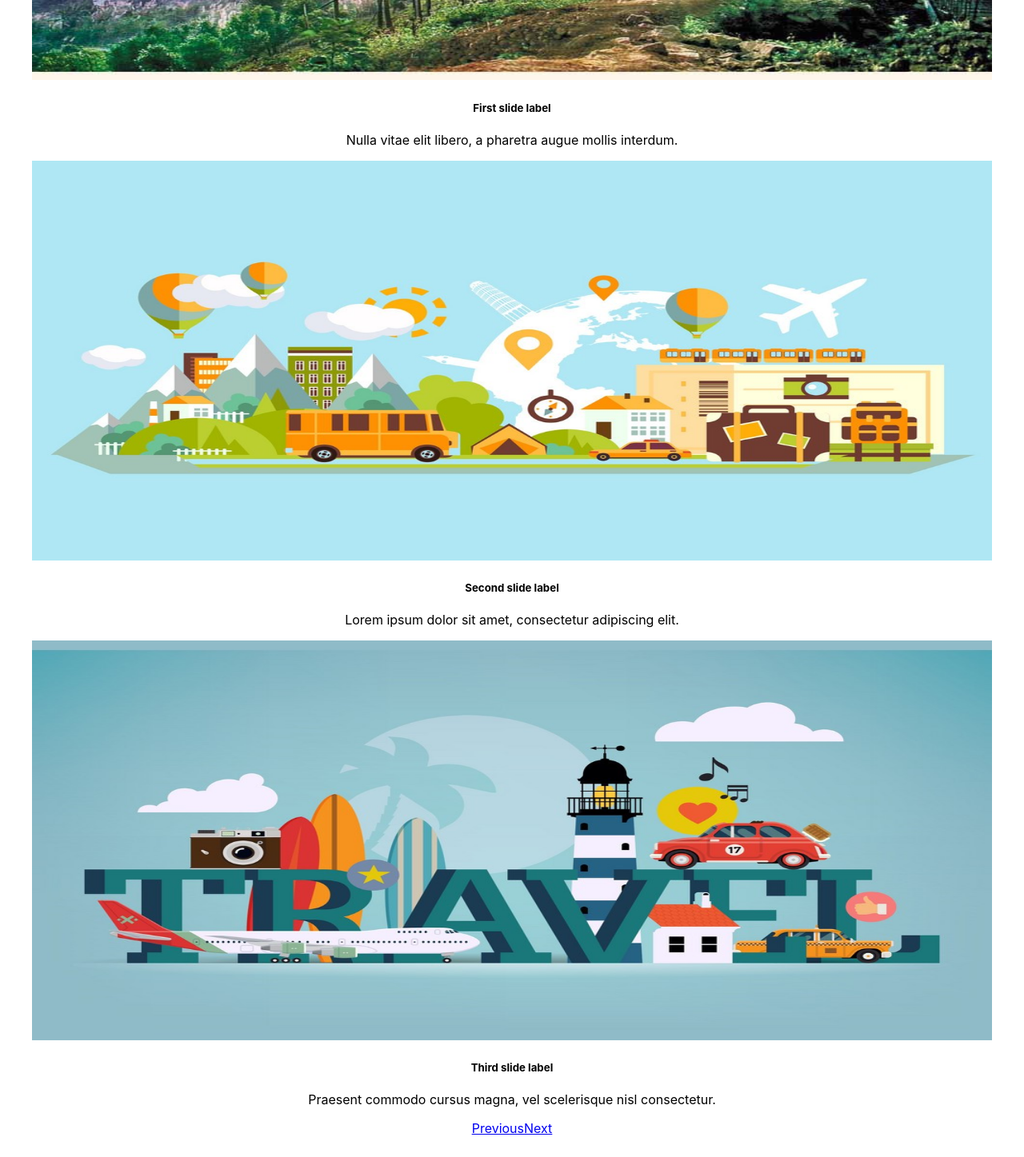
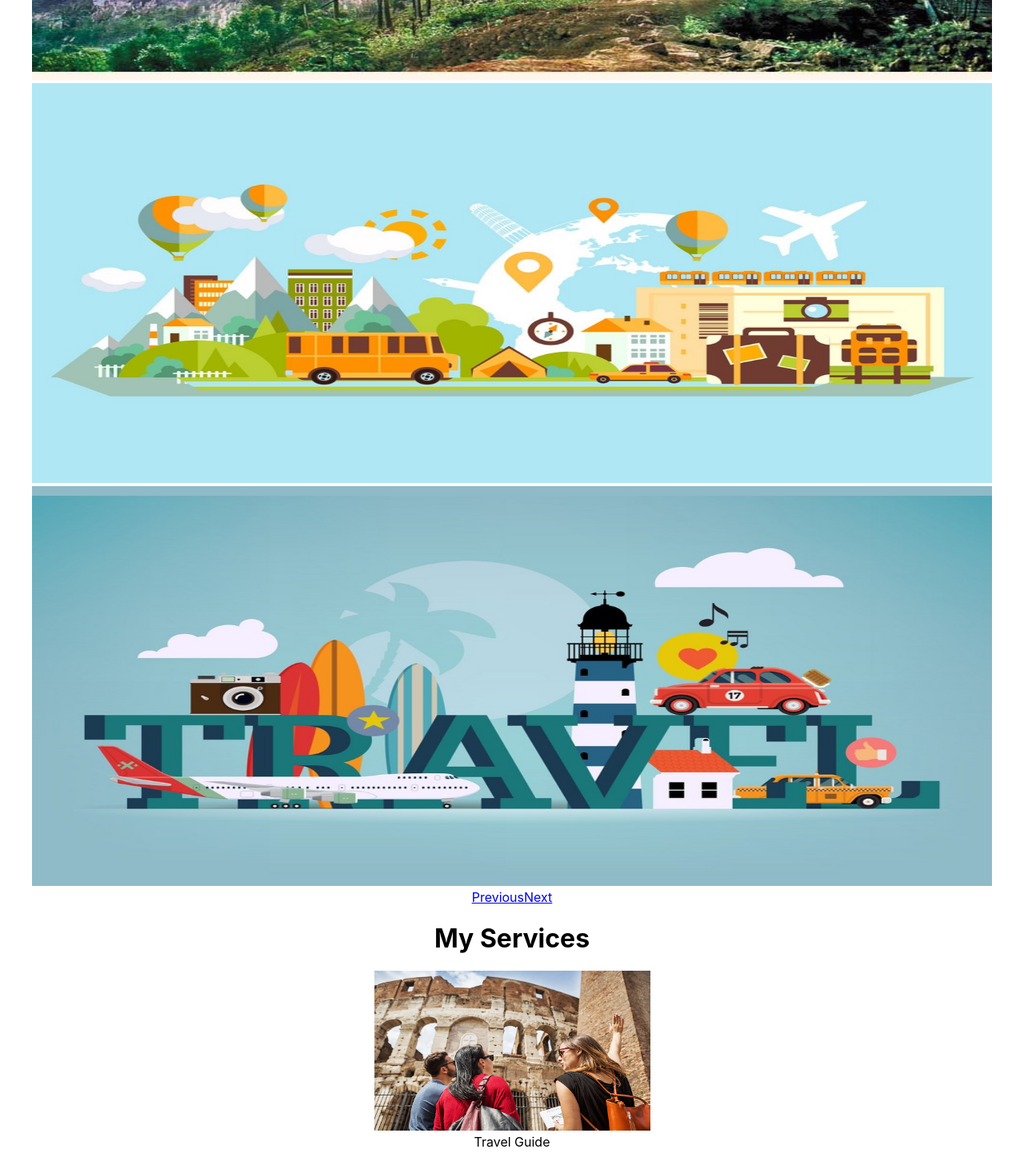
Before and after one commit to IamRidoyRoy/Travel-With-Roy, a React (Create React App) app: page / in a window 1280 px wide. Shown: the part 500-1947 px from the top of the page at 80% size. Built offline with nearby package versions, Linux system fonts and the light colour scheme; no server answers; the HTML template or start-up script is replaced by a standard one.

Commit message:
Readme file update

```diff
--- a/src/components/Home/Home.js
+++ b/src/components/Home/Home.js
@@ -21,10 +21,7 @@
                             src={require('../images/Banner-1.jpg')}
                             alt="First slide"
                         />
-                        <Carousel.Caption>
-                            <h5>First slide label</h5>
-                            <p>Nulla vitae elit libero, a pharetra augue mollis interdum.</p>
-                        </Carousel.Caption>
+
                     </Carousel.Item>
                     <Carousel.Item>
                         <img
@@ -32,10 +29,7 @@
                             src={require('../images/Banner-2.jpg')}
                             alt="Second slide"
                         />
-                        <Carousel.Caption>
-                            <h5>Second slide label</h5>
-                            <p>Lorem ipsum dolor sit amet, consectetur adipiscing elit.</p>
-                        </Carousel.Caption>
+
                     </Carousel.Item>
                     <Carousel.Item>
                         <img
@@ -43,10 +37,7 @@
                             src={require('../images/Banner-3.jpg')}
                             alt="Third slide"
                         />
-                        <Carousel.Caption>
-                            <h5>Third slide label</h5>
-                            <p>Praesent commodo cursus magna, vel scelerisque nisl consectetur.</p>
-                        </Carousel.Caption>
+
                     </Carousel.Item>
                 </Carousel>
             </div>
```
Also changed, not shown: 2 other files (tests, documents, lock files or other folders).
